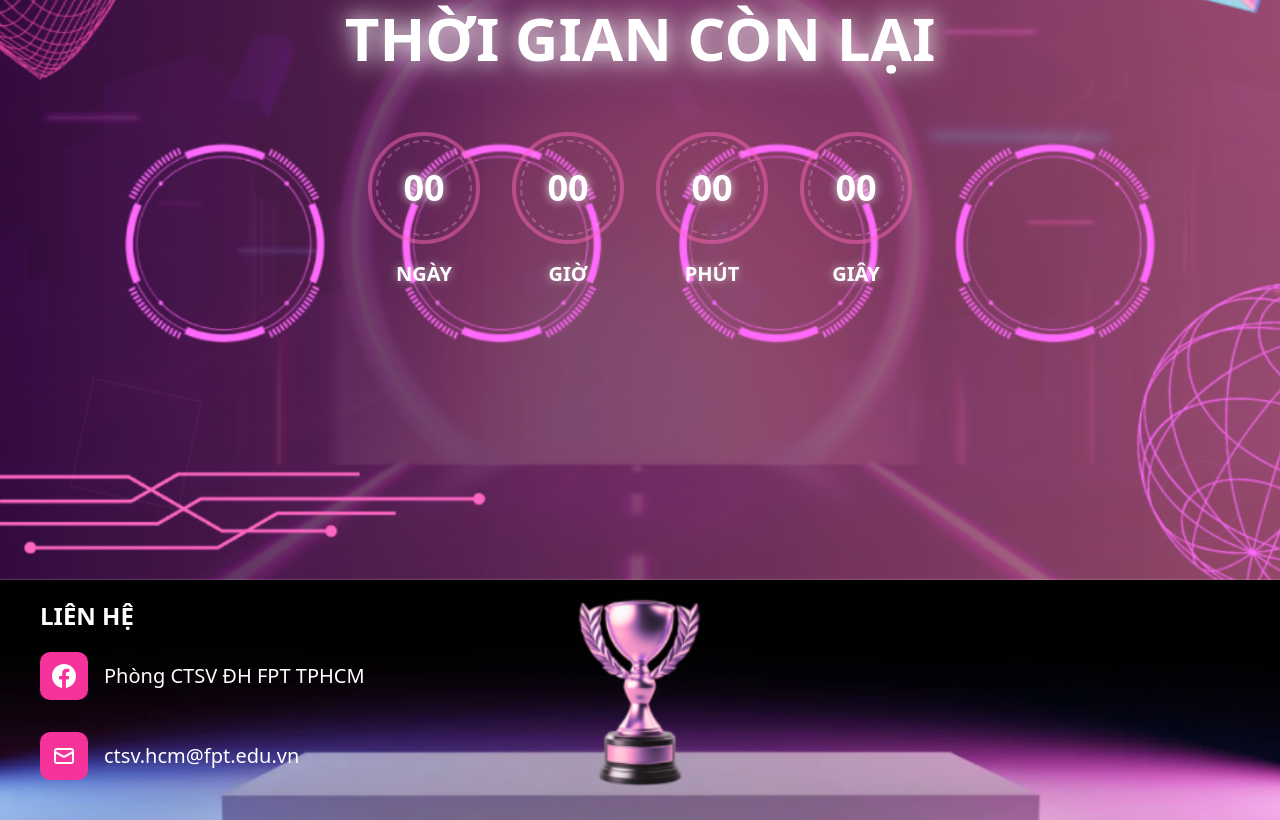
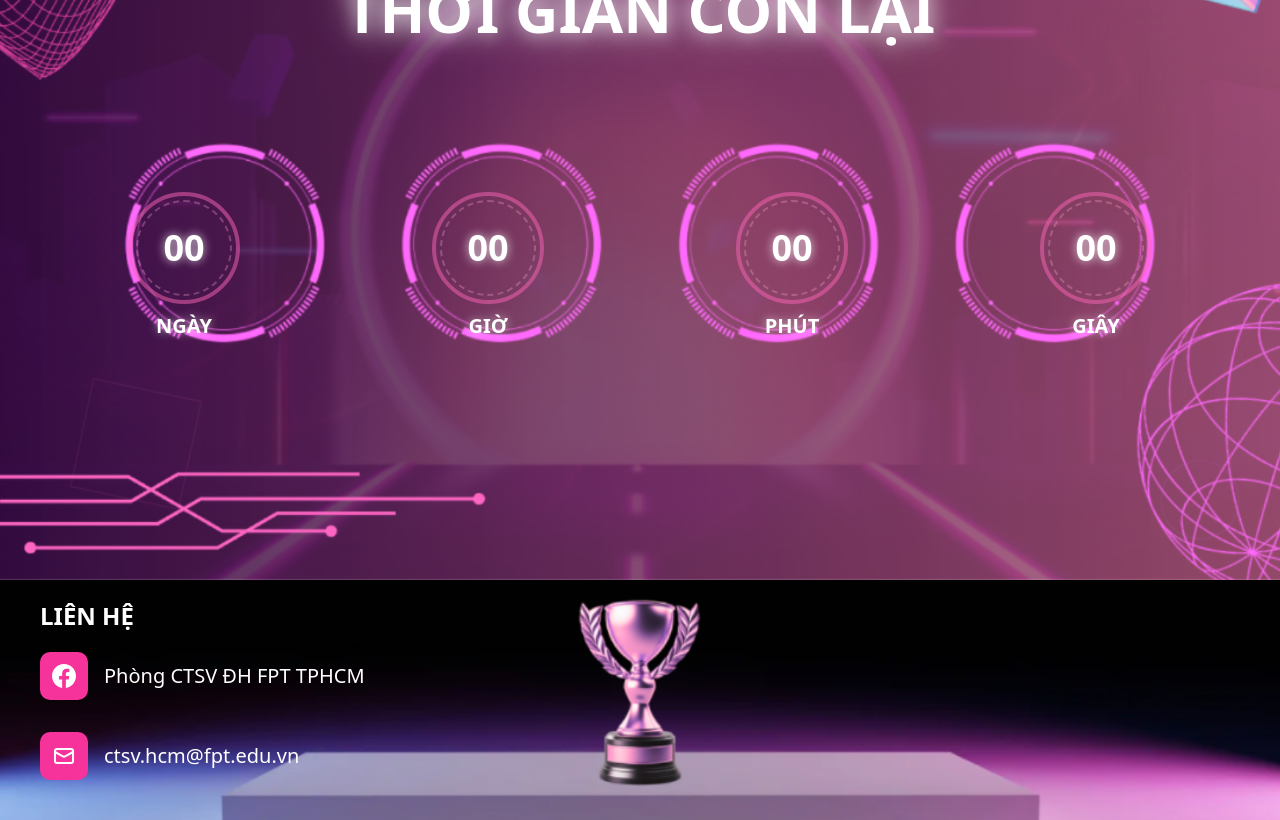
Before and after one commit to Buicongbang04/VotingSystem, a Next.js app: page / in a window 1280 px wide. Shown: the part 2620-3440 px from the top of the page. Built offline with nearby package versions, Linux system fonts and the light colour scheme.

Commit message:
Fix: something

```diff
--- a/src/components/landingPart/ContactPage.tsx
+++ b/src/components/landingPart/ContactPage.tsx
@@ -87,11 +87,11 @@ const ContactPage = () => {
         </div>
 
         {/* Countdown Timer */}
-        <div className="flex flex-col sm:flex-row justify-center items-center gap-8 mb-16">
+        <div className="flex flex-col sm:flex-row justify-center items-center gap-48 mb-10 mt-38">
           {timeUnits.map((unit, index) => (
             <div key={index} className="flex flex-col items-center">
               {/* Timer Circle */}
-              <div className="relative w-24 h-24 sm:w-28 sm:h-28 mb-4">
+              <div className="relative w-24 h-24 sm:w-28 sm:h-28 mb-2">
                 <div className="absolute inset-0 rounded-full border-4 border-pink-400/50 bg-transparent"></div>
                 <div className="absolute inset-2 rounded-full border-2 border-dashed border-pink-300/30"></div>
                 <div className="absolute inset-0 flex items-center justify-center">
```
